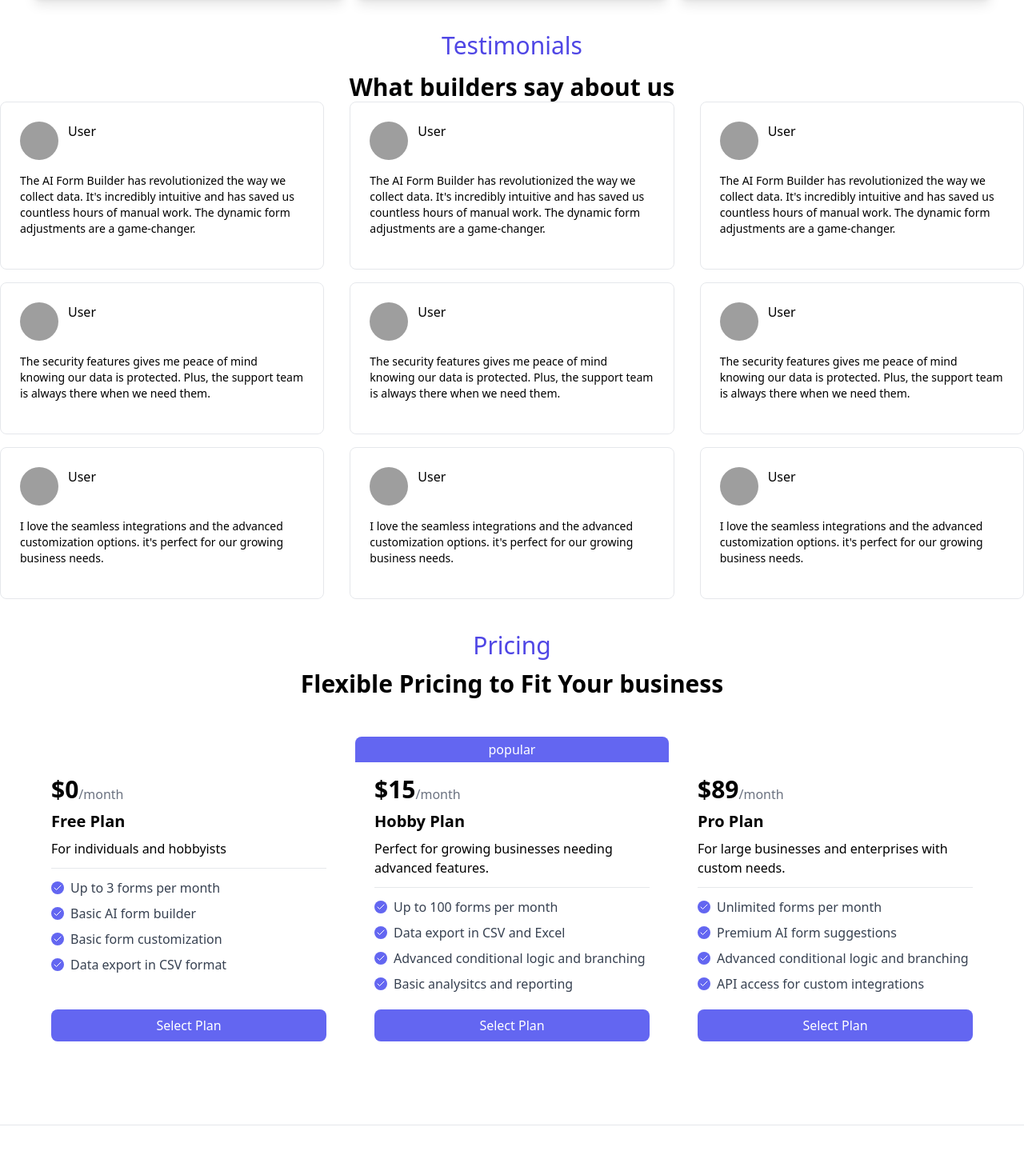
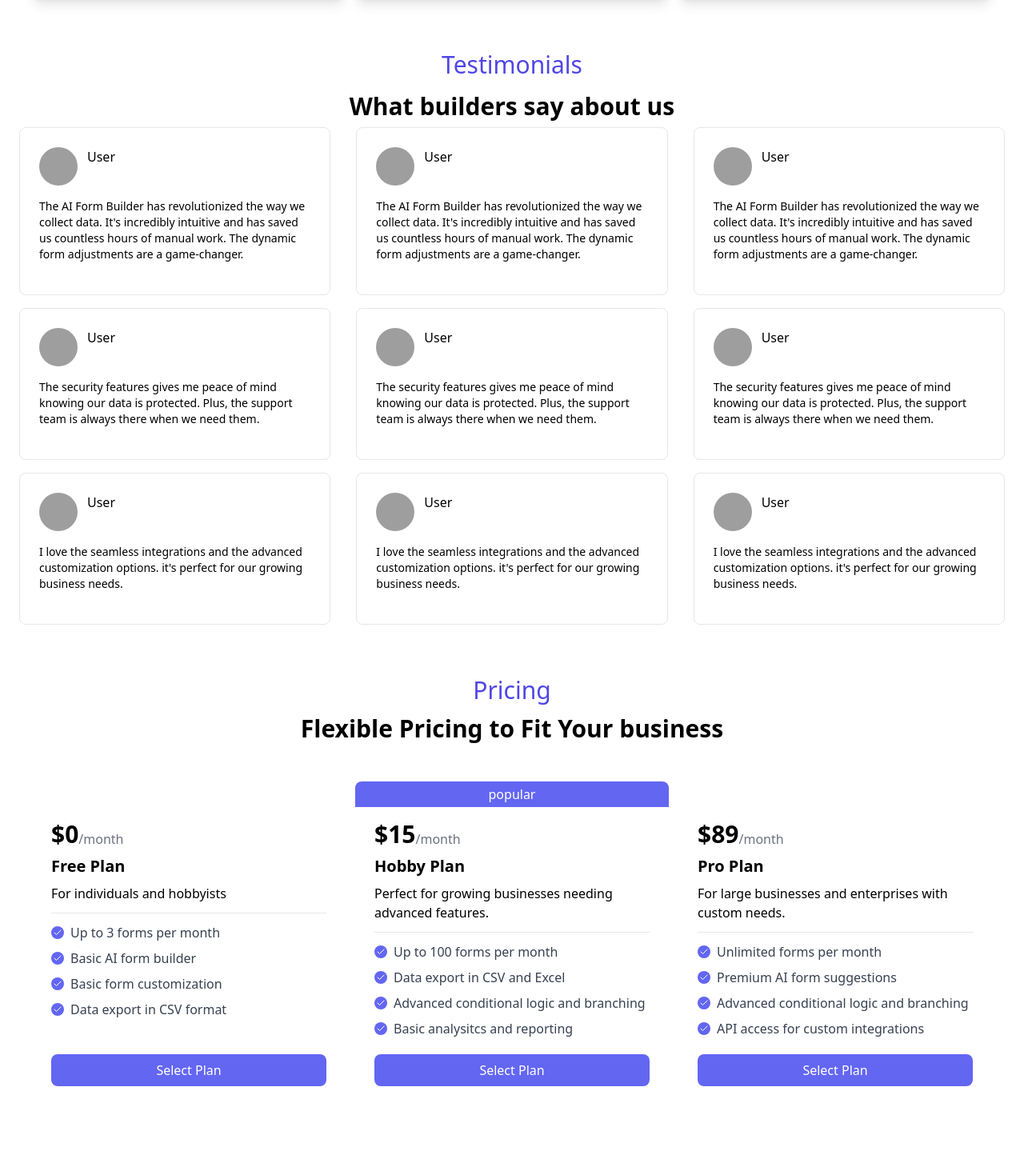
Before and after one commit to FinzyPHINZY/nexxsass, a React (Vite) app: page / in a window 1280 px wide. Shown: the part 2451-3890 px from the top of the page at 80% size. Built offline with nearby package versions, Linux system fonts and the light colour scheme; grey boxes are pictures that could not be loaded.

Commit message:
Update project for improved semantics and navigation
- Replaced div elements with section elements for better semantic structure
- Added id attributes to sections to support navigation with the navbar

```diff
--- a/src/components/FeaturesSection.jsx
+++ b/src/components/FeaturesSection.jsx
@@ -4,9 +4,12 @@ import Tagline from './Tagline'
 
 const FeaturesSection = () => {
   return (
-    <div className="flex items-center p-10 justify-center flex-col">
+    <section
+      id="features"
+      className="flex items-center p-10 justify-center flex-col"
+    >
       <Tagline>Features</Tagline>
-      <h2 className="font-extrabold text-3xl mb-8 pt-3">
+      <h2 className="font-extrabold text-3xl mb-4 md:mb-8 pt-3 text-center">
         Intelligent Form Building
       </h2>
       <div className="mt-10 grid items-center grid-cols-1 gap-3 md:grid-cols-3 max-w-screen-xl">
@@ -22,7 +25,7 @@ const FeaturesSection = () => {
           </div>
         ))}
       </div>
-    </div>
+    </section>
   )
 }
 
--- a/src/components/Navbar.jsx
+++ b/src/components/Navbar.jsx
@@ -38,12 +38,12 @@ const Navbar = () => {
                 </a>
               </li>
               <li className="">
-                <a href="#" className="text-gray-600">
+                <a href="#features" className="text-gray-600">
                   Features
                 </a>
               </li>
               <li className="">
-                <a href="#" className="text-gray-600">
+                <a href="#pricing" className="text-gray-600">
                   Pricing
                 </a>
               </li>
--- a/src/components/PricingSection.jsx
+++ b/src/components/PricingSection.jsx
@@ -5,17 +5,20 @@ import Tagline from './Tagline'
 
 const PricingSection = () => {
   return (
-    <div className="flex flex-col items-center justify-center p-10 text-center">
+    <section
+      id="pricing"
+      className="flex flex-col items-center justify-center p-10 text-center"
+    >
       <Tagline>Pricing</Tagline>
       <h2 className="font-extrabold text-3xl mb-8 pt-3">
         Flexible Pricing to Fit Your business
       </h2>
-      <div className="grid mt-10 items-center grid-cols-3 gap-3 md:grid-cols-3 max-w-screen-xl">
+      <div className="grid mt-10 items-center grid-cols-1 gap-3 md:grid-cols-3 max-w-screen-xl">
         {pricingPlans.map((plan, i) => (
           <PlanCard key={i} {...plan} />
         ))}
       </div>
-    </div>
+    </section>
   )
 }
 
--- a/src/components/TestimonialsSection.jsx
+++ b/src/components/TestimonialsSection.jsx
@@ -2,9 +2,9 @@ import Tagline from './Tagline'
 
 const TestimonialsSection = () => {
   return (
-    <section className="flex flex-col items-center justify-center">
+    <section className="flex flex-col items-center justify-center p-6">
       <Tagline>Testimonials</Tagline>
-      <h2 className="text-3xl font-bold text-center mt-4">
+      <h2 className="text-3xl font-bold text-center mt-4 pb-2">
         What builders say about us
       </h2>
       <div className="grid gap-8 grid-cols-1 md:grid-cols-3 items-center max-w-screen-xl text-left">
```
